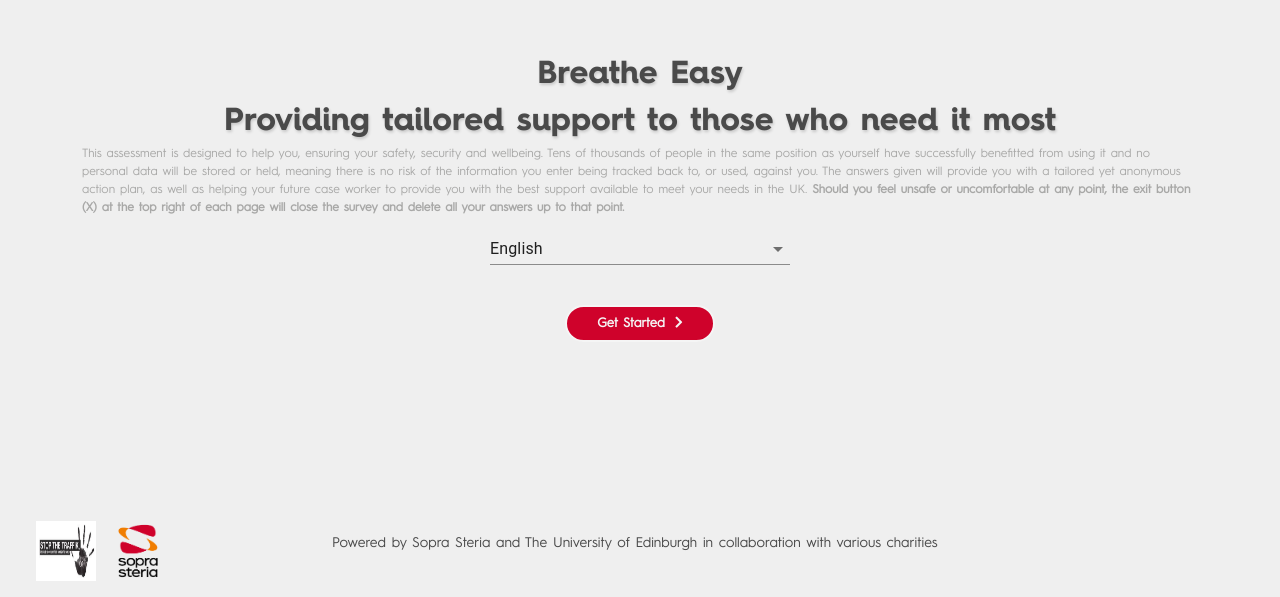
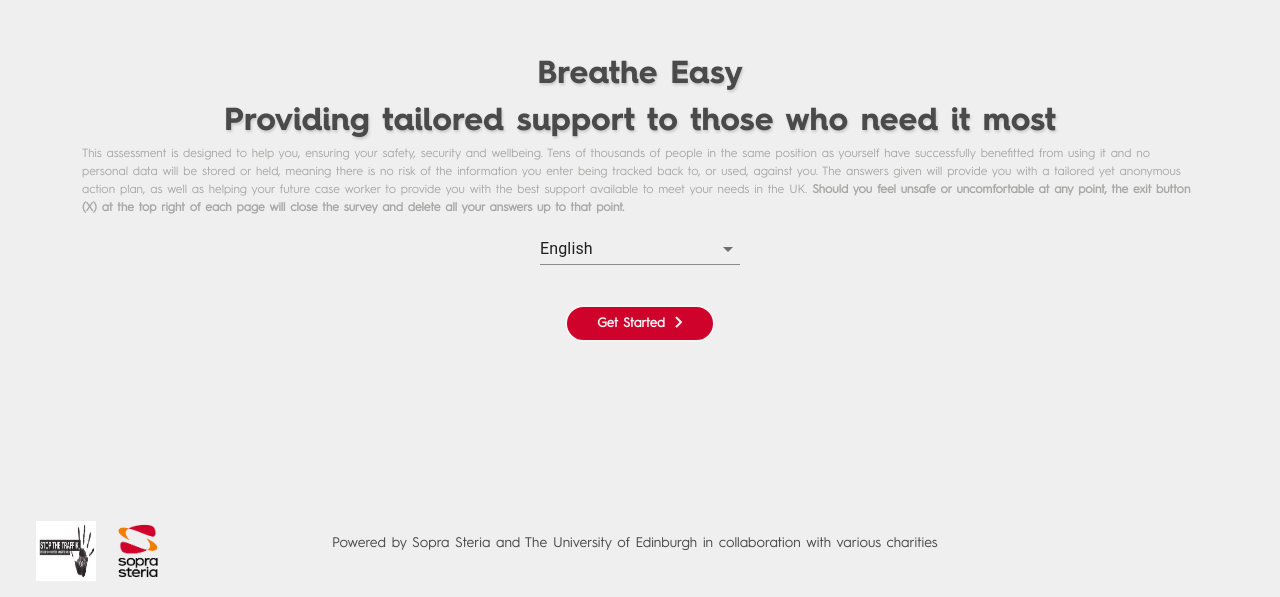
Before and after one commit to COVID19-FINDER-TOOL/ccu-be-partnerrepo-frontend, a React (Create React App) app: page / in a window 1280 px wide. Shown: the part 203-800 px from the top of the page. Built offline with nearby package versions, Linux system fonts and the light colour scheme; no server answers; a web font is replaced by a local one.

Commit message:
dropdown width reduced

```diff
--- a/src/Components/WelcomePage/WelcomePage.js
+++ b/src/Components/WelcomePage/WelcomePage.js
@@ -184,7 +184,7 @@ class WelcomePage extends React.Component {
                     <h1 className={classes.para}>{litrals.welcome.text1}</h1>
                     <p className={classes.disclaimerPara}>{litrals.welcome.desclaimer} <b>{litrals.welcome.desclaimerBold}</b></p>
                     {/* <p className={classes.para}>{litrals.welcome.text2}</p> */}
-                    <Box sx={{ minWidth: 300 }}>
+                    <Box sx={{ minWidth: 200 }}>
                         <FormControl fullWidth>
                             <Select
                                 labelId="language-label"
```
